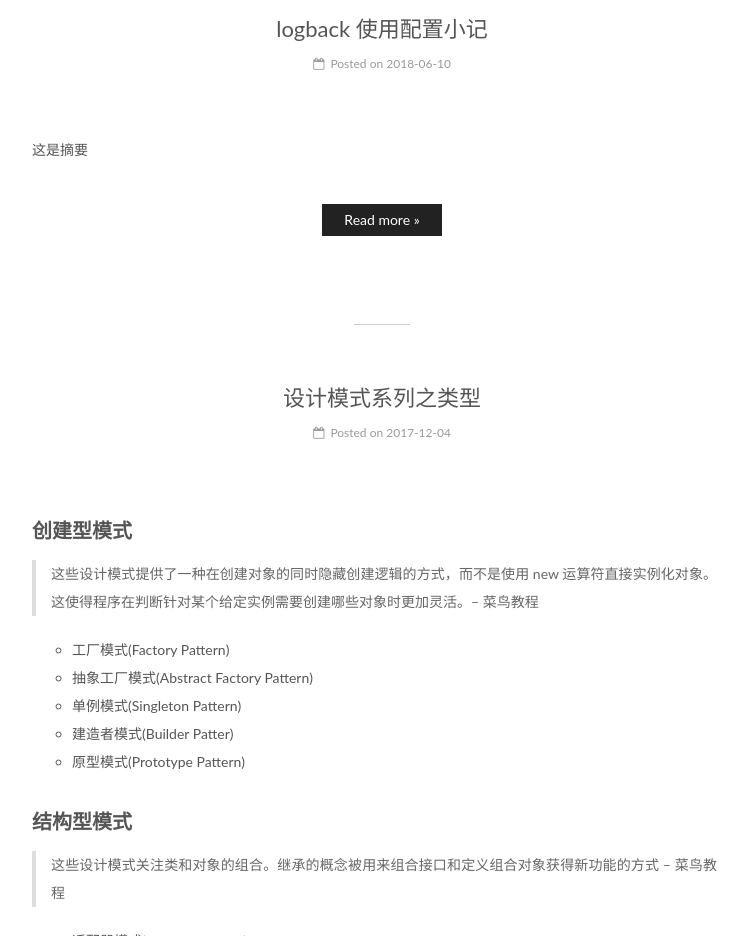
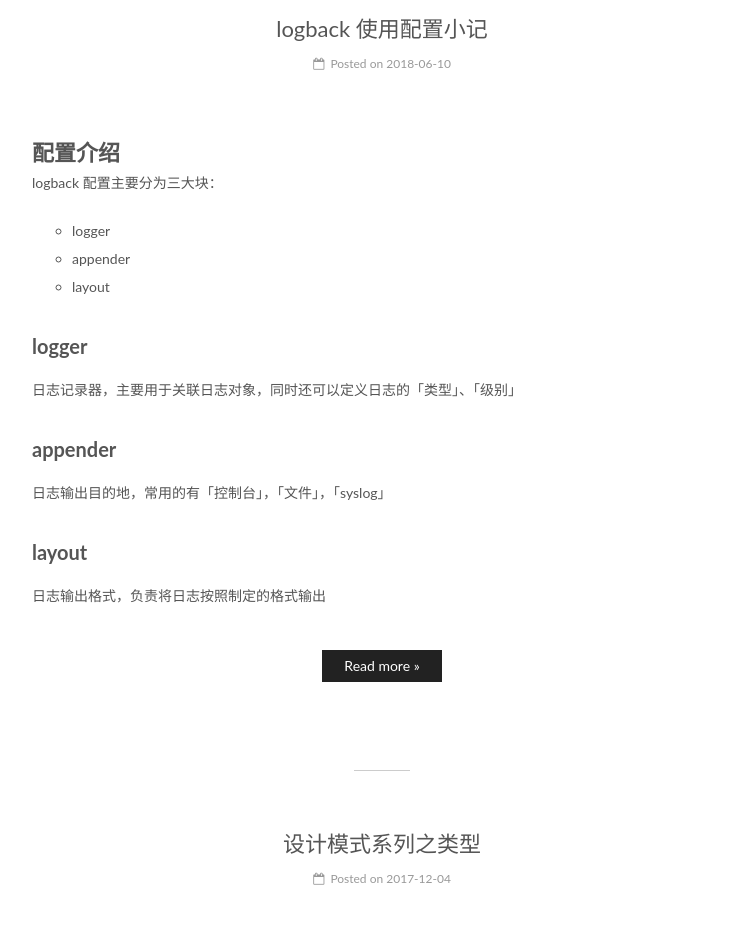
Before and after one commit to MeYJ/meyj.github.io, a plain HTML site: page index.html in a window 1280 px wide. Shown: the part 1360-2296 px from the top of the page, without its empty margins (258-1006 px from the left). Drawn offline with Linux system fonts and the light colour scheme; some packages are replaced by stand-ins of ours; a script that the page names is missing.

Commit message:
Site updated: 2019-05-21 23:50:00

```diff
--- a/css/main.css
+++ b/css/main.css
@@ -1827,7 +1827,7 @@ pre .javascript .function {
   width: 4px;
   height: 4px;
   border-radius: 50%;
-  background: #5e5946;
+  background: #0991ff;
 }
 .links-of-blogroll {
   font-size: 13px;
--- a/index.html
+++ b/index.html
@@ -447,7 +447,15 @@
 
 
 
-          <p>这是摘要</p>
+          <h1 id="配置介绍"><a href="#配置介绍" class="headerlink" title="配置介绍"></a>配置介绍</h1><p>logback 配置主要分为三大块：</p>
+<ul>
+<li>logger</li>
+<li>appender</li>
+<li>layout </li>
+</ul>
+<h2 id="logger"><a href="#logger" class="headerlink" title="logger"></a>logger</h2><p>日志记录器，主要用于关联日志对象，同时还可以定义日志的「类型」、「级别」</p>
+<h2 id="appender"><a href="#appender" class="headerlink" title="appender"></a>appender</h2><p>日志输出目的地，常用的有「控制台」，「文件」，「syslog」</p>
+<h2 id="layout"><a href="#layout" class="headerlink" title="layout"></a>layout</h2><p>日志输出格式，负责将日志按照制定的格式输出</p>
           <!--noindex-->
           <div class="post-button text-center">
             <a class="btn" href="/2018/06/10/logback-readme/#more" rel="contents">
```
Also changed, not shown: 2018/06/10/logback-readme/index.html (+6 -7 lines).
